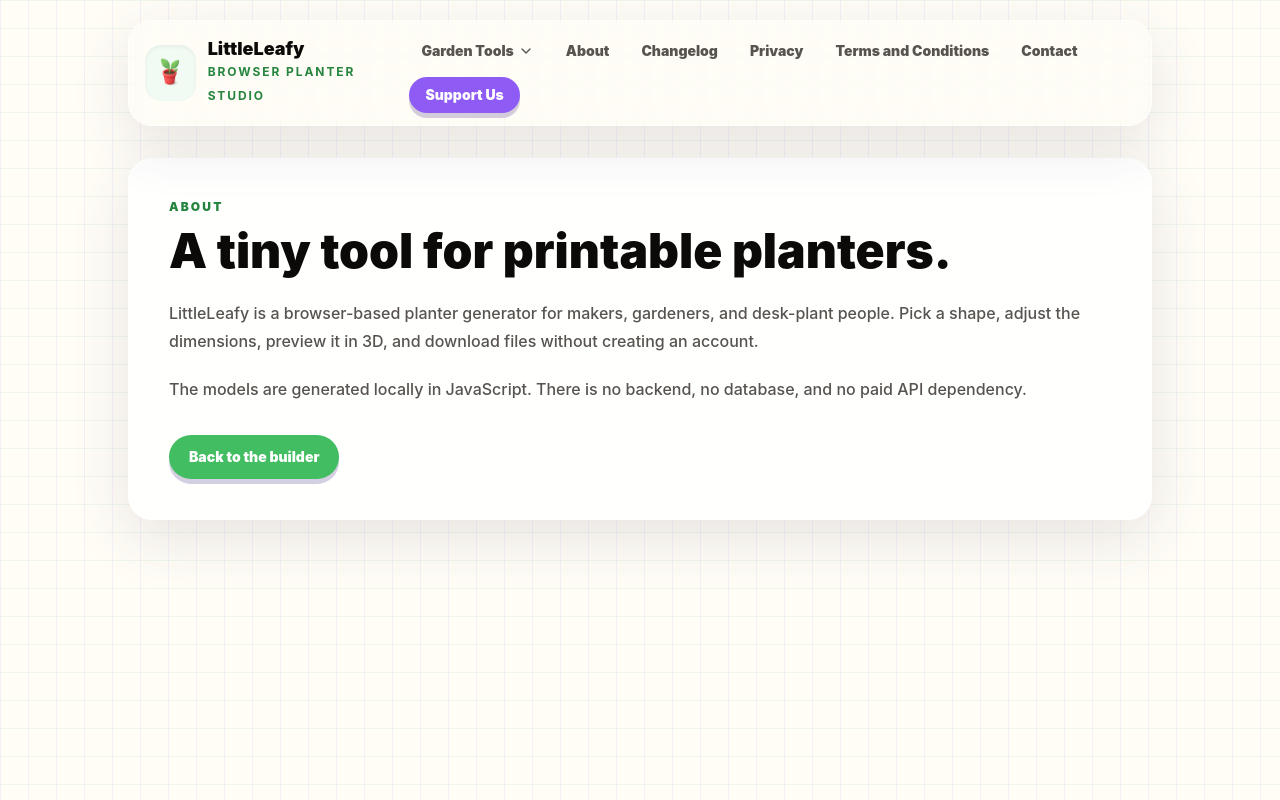
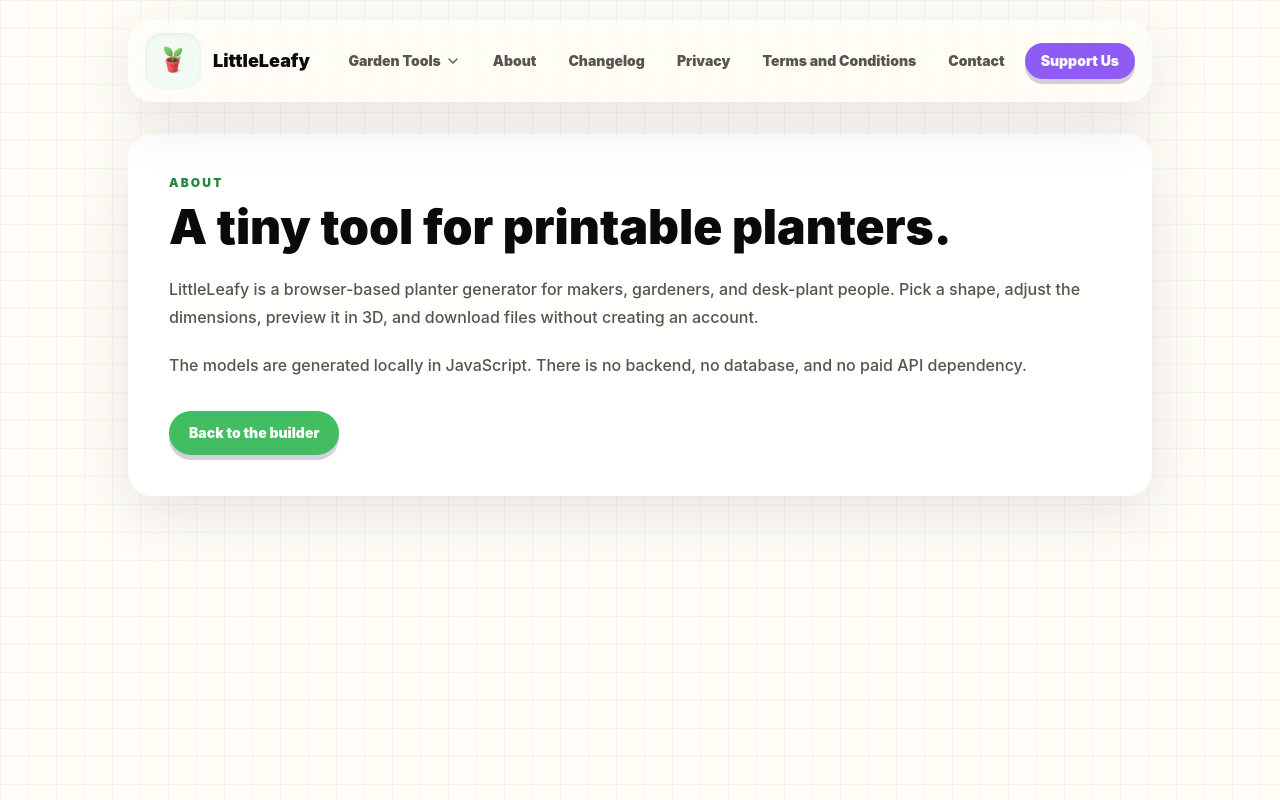
Before and after one commit to TechnifyScratch/littleleafy, a Next.js app: page /about in a window 1280 px wide. Built offline with nearby package versions, Linux system fonts and the light colour scheme.

Commit message:
Remove header subtitle

```diff
--- a/src/components/SiteNav.tsx
+++ b/src/components/SiteNav.tsx
@@ -29,9 +29,6 @@
           </span>
           <span>
             <span className="block text-lg font-black leading-none text-stone-950">LittleLeafy</span>
-            <span className="text-xs font-bold uppercase tracking-[0.16em] text-leaf-700">
-              Browser planter studio
-            </span>
           </span>
         </Link>
 
```
